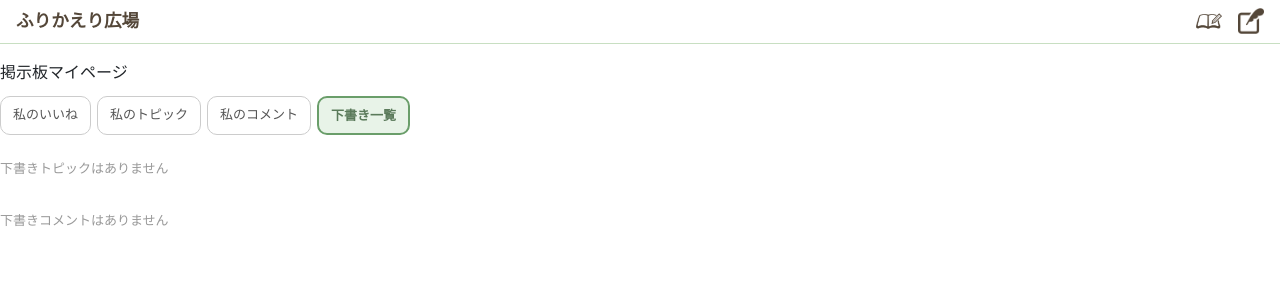
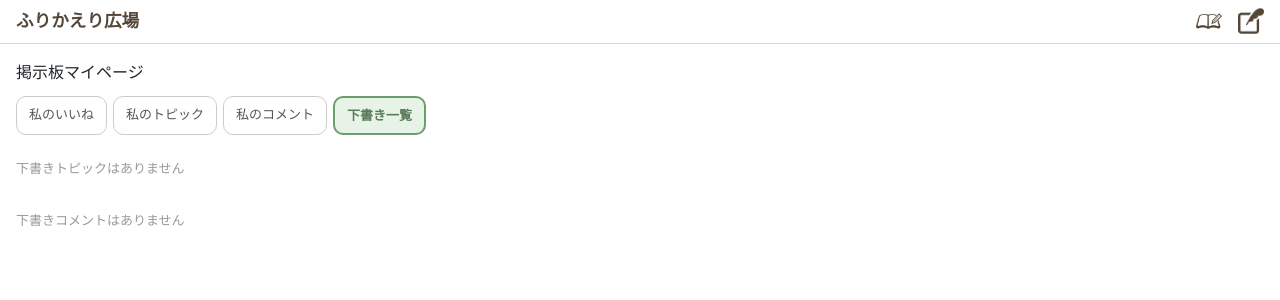
Before and after one commit to m1s0ra392-spec/Furikaeri-Wallet, a Django app: page /board/mypage/drafts/ in a window 1280 px wide. Shown: the part 57-357 px from the top of the page. Run offline with Django 5.2, Linux system fonts and the light colour scheme; the visitor is signed in with stand-in values (Sample User, id 1); data that the repository does not hold is empty; some web fonts are replaced.

Commit message:
掲示板ページ余白追加

```diff
--- a/templates/base_board.html
+++ b/templates/base_board.html
@@ -17,7 +17,7 @@
         </a>
     </div>
 </div>
-
+<div style="padding: 0 16px;">
 {% block board_content %}{% endblock %}
-
+</div>
 {% endblock %}
```
